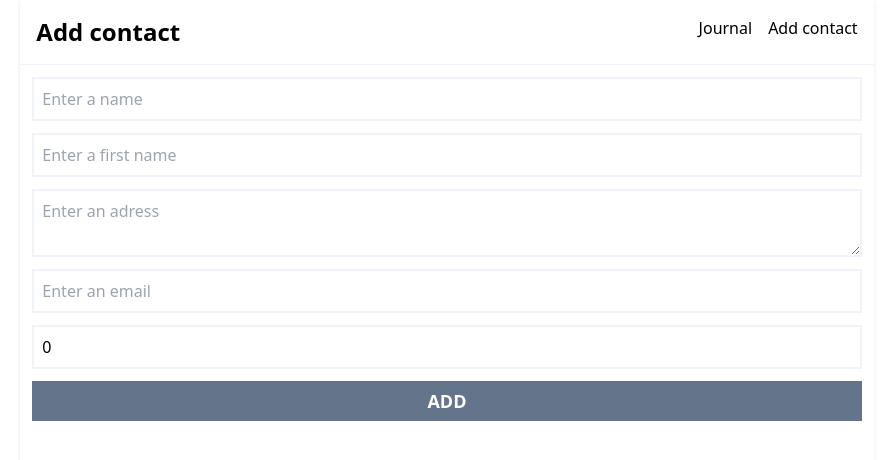
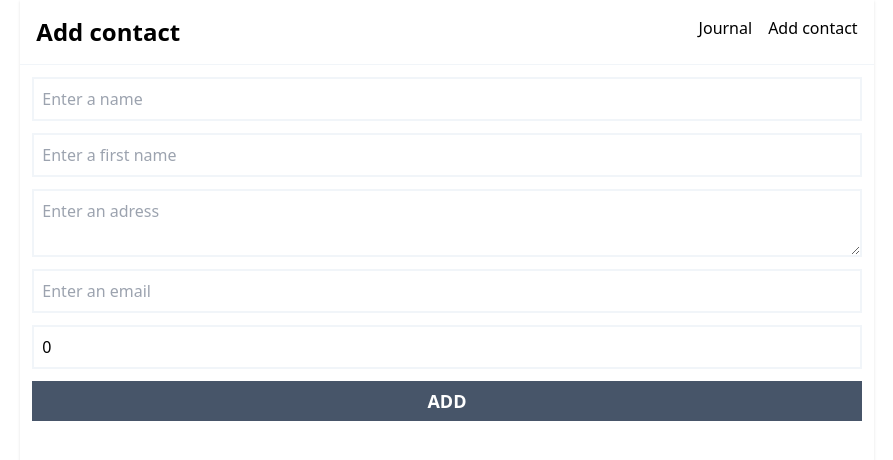
Before and after one commit to j0kr4/Annuaire, a Next.js app: page /posts/first-post in a window 1280 px wide. Shown: the top 460 px of the page, without its empty margins (193-1086 px from the left). Built offline with nearby package versions, Linux system fonts and the light colour scheme.

Commit message:
moche mais fonctionnel

```diff
--- a/src/components/Button.jsx
+++ b/src/components/Button.jsx
@@ -7,7 +7,7 @@ const Button = (props) => {
     <Component
       {...otherProps}
       className={classNames(
-        "py-1.5 px-3 font-bold text-lg bg-slate-500 text-white",
+        "py-1.5 px-3 font-bold text-lg bg-slate-600 text-white",
         className
       )}
     />
--- a/src/validators/validators.js
+++ b/src/validators/validators.js
@@ -4,4 +4,4 @@ export const nameValidator = yup.string().label("Name")
 export const firstNameValidator = yup.string().label("FirstName")
 export const adressValidator = yup.string().label("Adress")
 export const emailValidator = yup.string().email().label("Email")
-export const ageValidator = yup.number().label("age")
+export const ageValidator = yup.number().positive().label("age")
```
